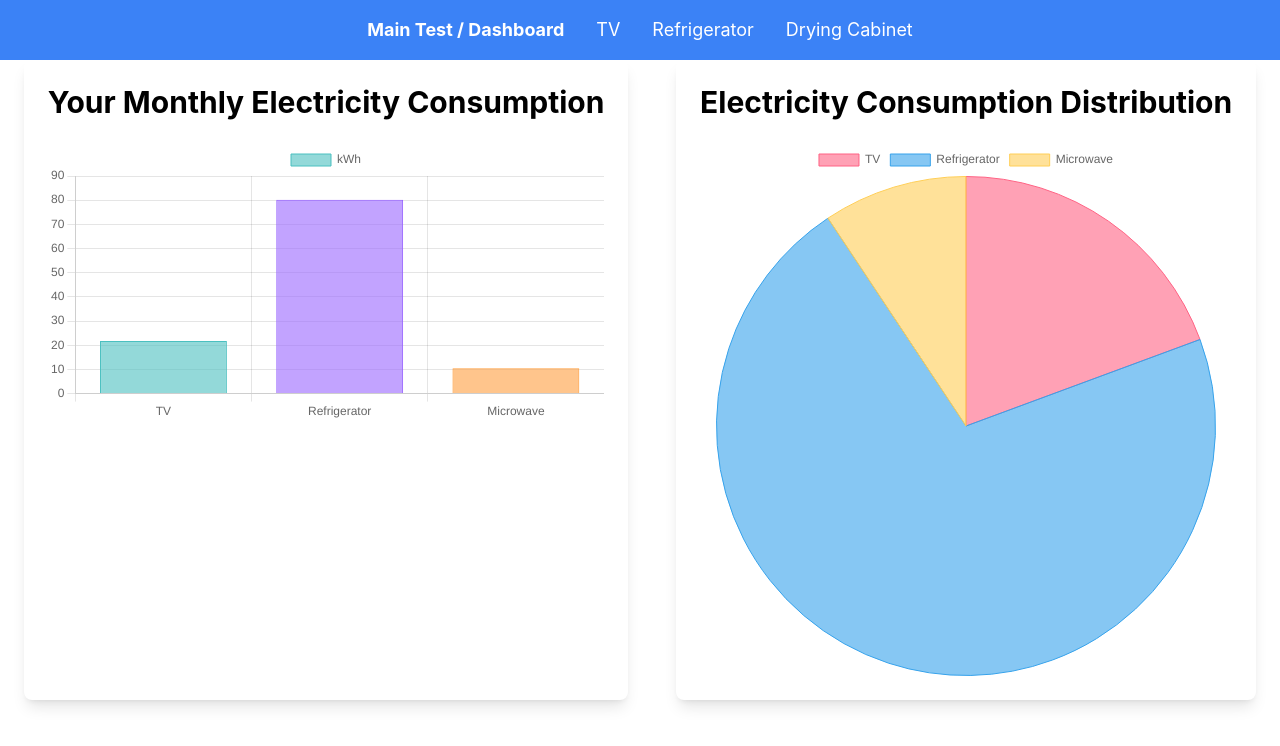
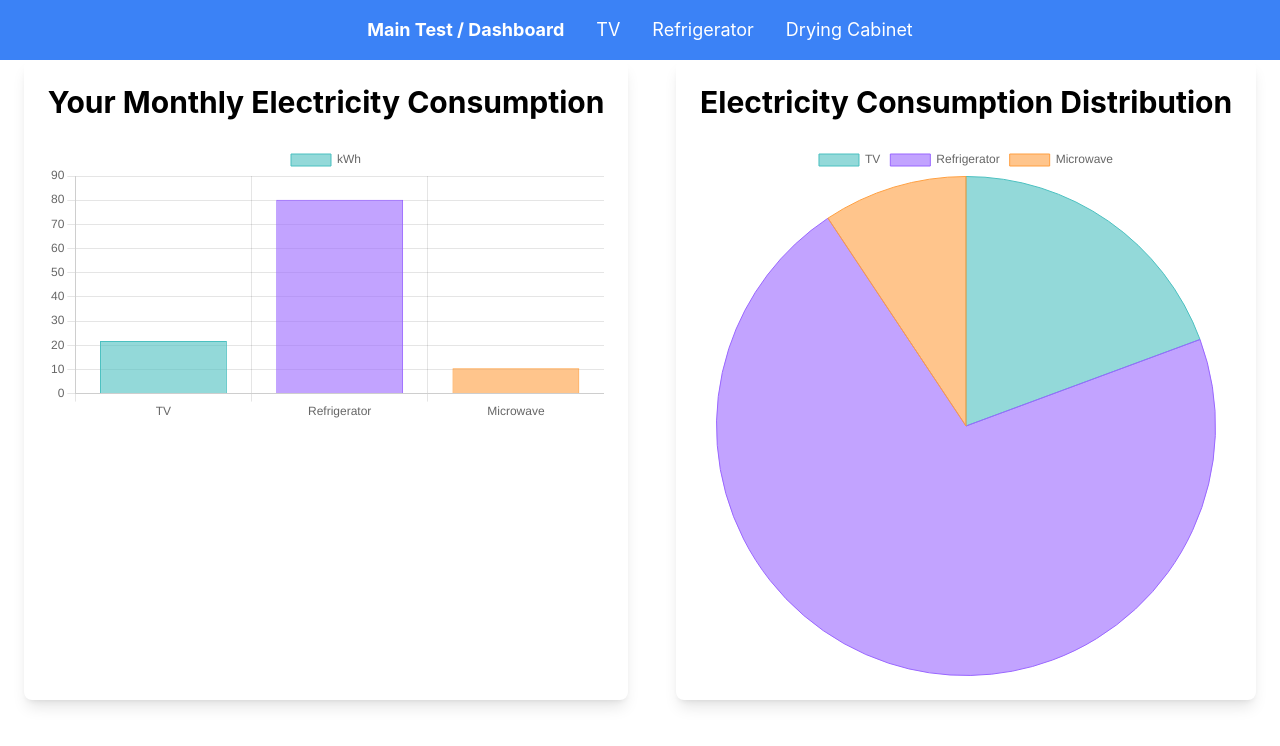
Before and after one commit to Egor1o/User-Interface-Construction, a React (Create React App) app: page /maintest in a window 1280 px wide. Shown: the top 746 px of the page. Built offline with nearby package versions, Linux system fonts and the light colour scheme; data requests are answered from the project's data file.

Commit message:
fix: use same color palette for pie chart than for bar chart

```diff
--- a/src/App.js
+++ b/src/App.js
@@ -1,6 +1,6 @@
 import logo from "./logo.svg";
 import "./App.css";
-import { BrowserRouter, Route, Routes, Navigate } from "react-router-dom"; // Import Navigate
+import { BrowserRouter, Route, Routes, Navigate } from "react-router-dom";
 import Layout from "./Layout";
 import DryingCabinet from "./DryingCabinet";
 import Tv from "./devices/Tv";
--- a/src/components/PieChart.js
+++ b/src/components/PieChart.js
@@ -23,20 +23,14 @@ const PieChart = () => {
         labels,
         datasets: [
           {
-            label: "Energy Consumption Distribution (kWh)",
+            label: "Energy Consumption Distribution (%)",
             data: values,
             backgroundColor: [
-              "rgba(255, 99, 132, 0.6)",
-              "rgba(54, 162, 235, 0.6)",
-              "rgba(255, 206, 86, 0.6)",
               "rgba(75, 192, 192, 0.6)",
               "rgba(153, 102, 255, 0.6)",
               "rgba(255, 159, 64, 0.6)",
             ],
             borderColor: [
-              "rgba(255, 99, 132, 1)",
-              "rgba(54, 162, 235, 1)",
-              "rgba(255, 206, 86, 1)",
               "rgba(75, 192, 192, 1)",
               "rgba(153, 102, 255, 1)",
               "rgba(255, 159, 64, 1)",
```
